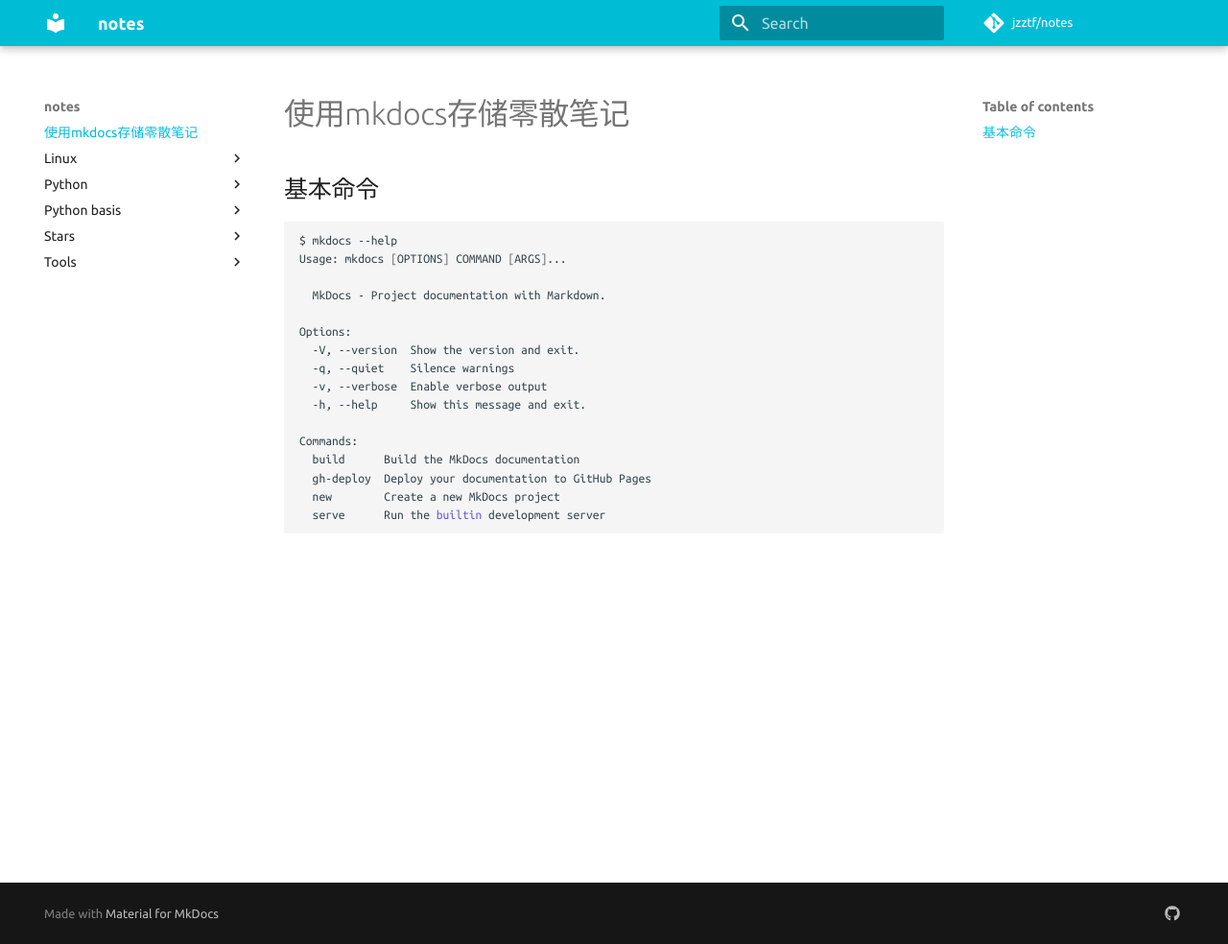
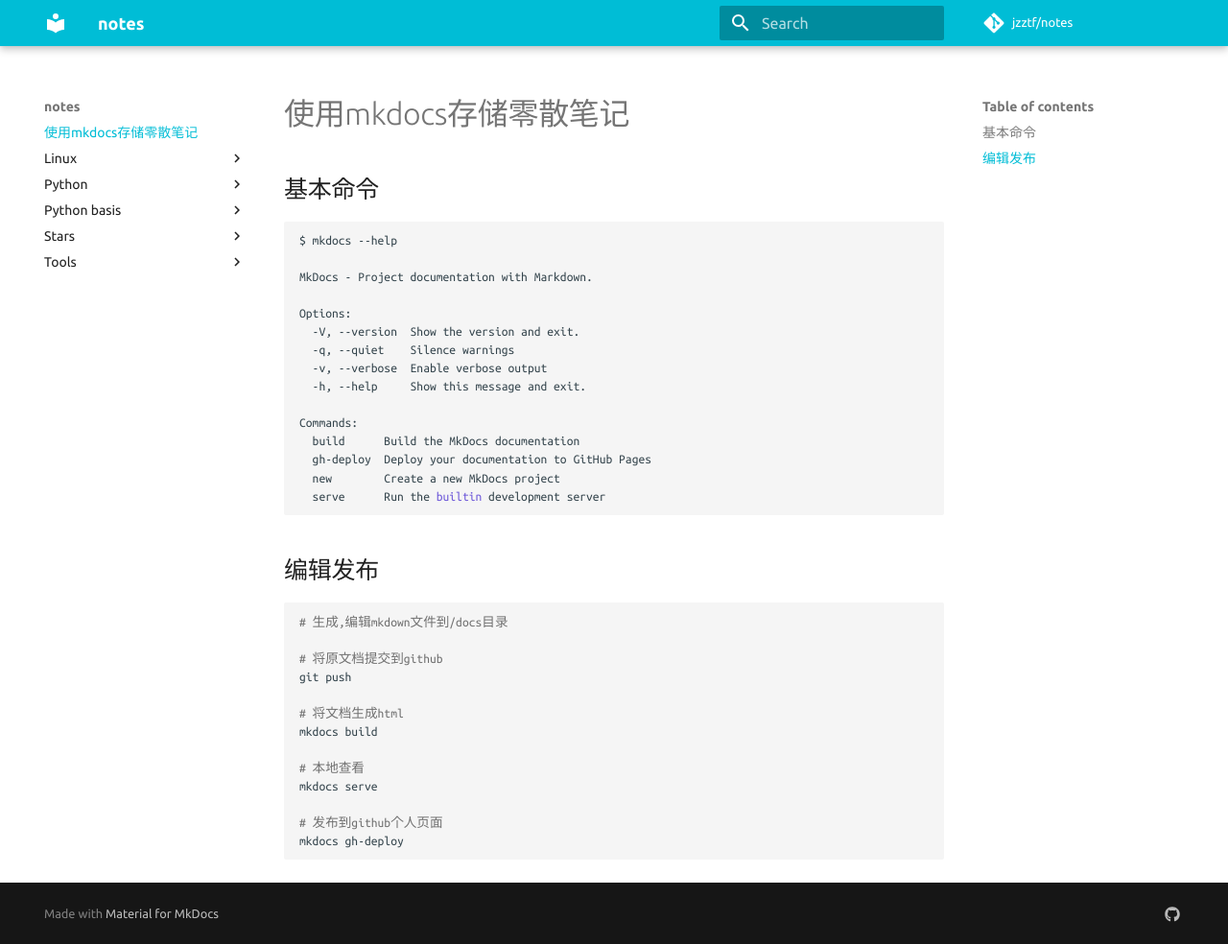
Before and after one commit to jzztf/notes, an MkDocs documentation site: the page built from docs/index.md, in a window 1280 px wide and 984 px high. Shown: the whole window at 96% size. Built offline with MkDocs 1.6.1 and Material for MkDocs 9.7.7, drawn with Linux system fonts in a browser that asks for light colours; comment, search, counter and statistics services are not loaded.

Commit message:
update docs/index.md

````diff
--- a/docs/index.md
+++ b/docs/index.md
@@ -4,9 +4,8 @@
 
 ```bash
 $ mkdocs --help
-Usage: mkdocs [OPTIONS] COMMAND [ARGS]...
 
-  MkDocs - Project documentation with Markdown.
+MkDocs - Project documentation with Markdown.
 
 Options:
   -V, --version  Show the version and exit.
@@ -19,5 +18,22 @@
   gh-deploy  Deploy your documentation to GitHub Pages
   new        Create a new MkDocs project
   serve      Run the builtin development server
+```
 
+## 编辑发布
+
+```bash
+# 生成,编辑mkdown文件到/docs目录
+
+# 将原文档提交到github
+git push
+
+# 将文档生成html
+mkdocs build
+
+# 本地查看
+mkdocs serve
+
+# 发布到github个人页面
+mkdocs gh-deploy
 ```
````
